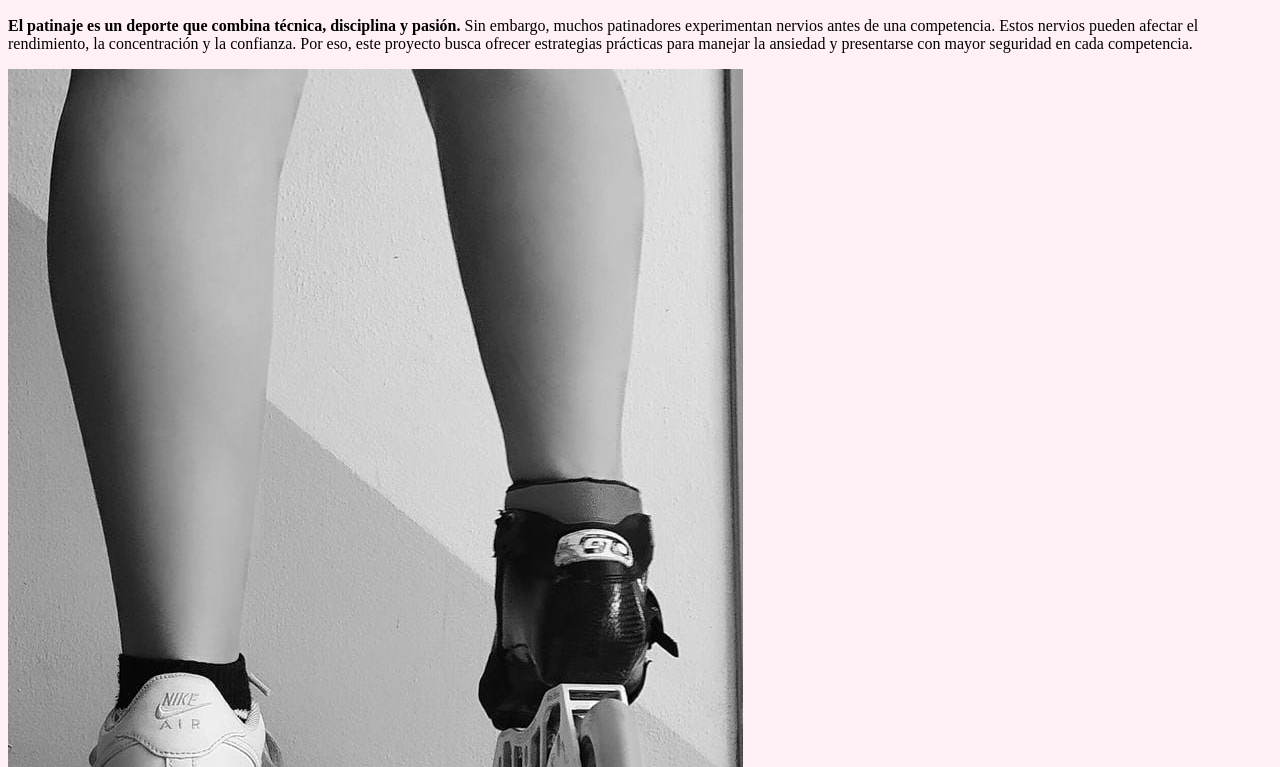
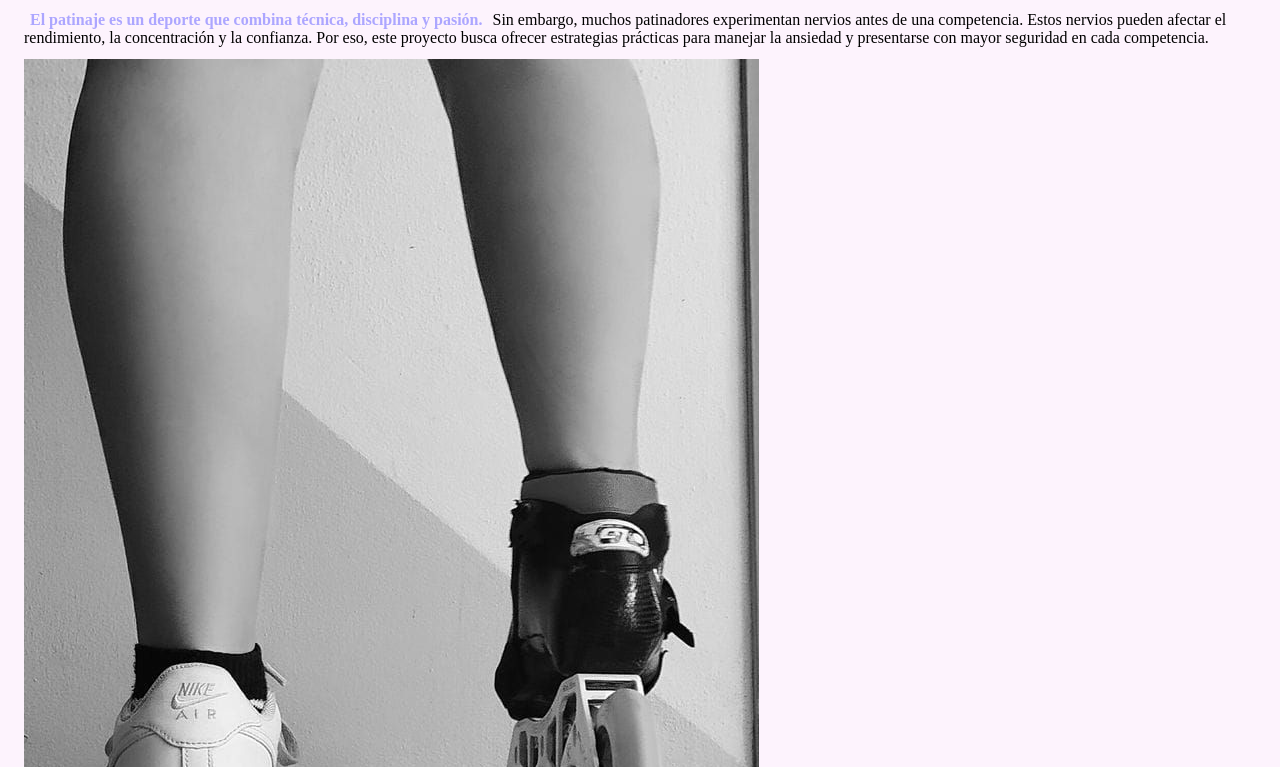
Before and after one commit to m-6264/Controlar-nervios-competencia, a plain HTML site: page index.html in a window 1280 px wide. Shown: the part 110-877 px from the top of the page. Drawn offline with Linux system fonts and the light colour scheme.

Commit message:
Add files via upload

```diff
--- a/style.css
+++ b/style.css
@@ -1,4 +1,14 @@
+*{
+    margin : 1px;
+    padding: 5px;
+    border: 10px;;
+}
+
 body {
-    background-color: lavenderblush;
+    background-color:#fdf3fd;
+    color : #000;
+}
 
+.titulo-destaque {
+    color: #aca6ff;
 }
```
